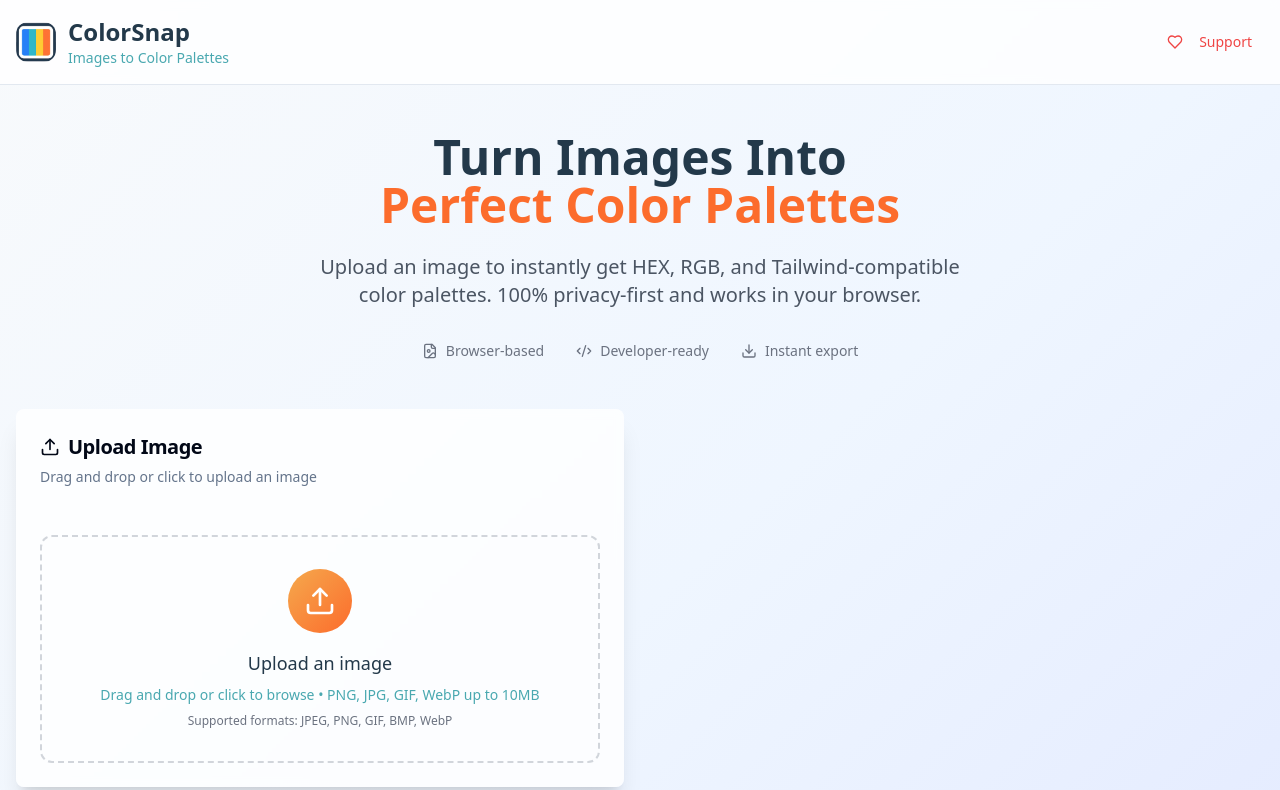
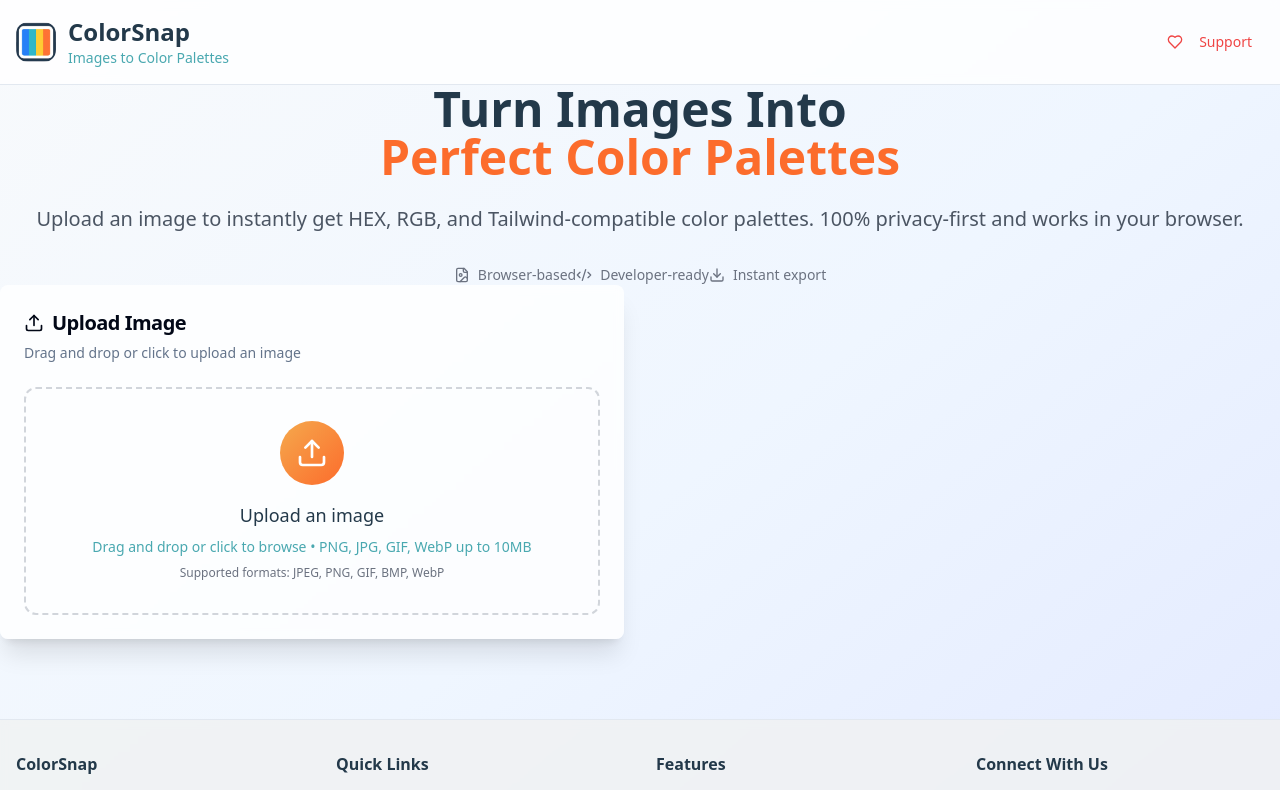
Before and after one commit to Madhav1716/Colorsnap, a React (Vite) app: page / in a window 1280 px wide. Shown: the top 790 px of the page. Built offline with nearby package versions, Linux system fonts and the light colour scheme.

Commit message:
domain update

```diff
--- a/src/App.css
+++ b/src/App.css
@@ -1,6 +1,6 @@
 #root {
-  margin: 0 auto;
-  padding: 2rem;
+  margin: 0;
+  padding: 0;
   text-align: center;
 }
 
--- a/src/pages/About.tsx
+++ b/src/pages/About.tsx
@@ -182,16 +182,16 @@ const About: React.FC = () => {
         </header>
 
         {/* Hero Section */}
-        <section className="container mx-auto px-4 py-8 sm:py-12">
-          <div className="text-center mx-auto mb-12">
+        <section>
+          <div className="text-center">
             <h1 className="text-4xl sm:text-5xl md:text-6xl font-bold text-dark-charcoal mb-6">
               About ColorSnap
             </h1>
-            <p className="text-lg sm:text-xl text-slate-gray mb-8 mx-auto">
+            <p className="text-lg sm:text-xl text-slate-gray mb-8">
               ColorSnap is a powerful, privacy-first color extraction tool designed for modern designers and developers.
               We believe great design starts with great colors, and we're here to make color palette creation effortless.
             </p>
-            <div className="flex flex-col sm:flex-row items-center justify-center space-y-4 sm:space-y-0 sm:space-x-8">
+            <div className="flex flex-col sm:flex-row items-center justify-center">
               <div className="flex items-center text-sm text-slate-gray">
                 <Shield className="w-4 h-4 mr-2 text-vivid-teal" />
                 Privacy-First
--- a/src/pages/Index.tsx
+++ b/src/pages/Index.tsx
@@ -239,19 +239,19 @@ const Index = () => {
         </header>
 
         {/* Hero Section */}
-        <section className="container mx-auto px-4 py-8 sm:py-12">
-          <div className="text-center max-w-4xl mx-auto mb-8 sm:mb-12">
+        <section>
+          <div className="text-center">
             <h2 className="text-3xl sm:text-4xl md:text-5xl font-bold text-[#23394a] mb-4 sm:mb-6">
               Turn Images Into
               <span className="text-[#fc6c2c] block">
                 Perfect Color Palettes
               </span>
             </h2>
-            <p className="text-base sm:text-lg md:text-xl text-gray-600 mb-6 sm:mb-8 max-w-2xl mx-auto px-4">
+            <p className="text-base sm:text-lg md:text-xl text-gray-600 mb-6 sm:mb-8">
               Upload an image to instantly get HEX, RGB, and Tailwind-compatible
               color palettes. 100% privacy-first and works in your browser.
             </p>
-            <div className="flex flex-col sm:flex-row items-center justify-center space-y-2 sm:space-y-0 sm:space-x-6 md:space-x-8 text-xs sm:text-sm text-gray-500">
+            <div className="flex flex-col sm:flex-row items-center justify-center text-xs sm:text-sm text-gray-500">
               <div className="flex items-center">
                 <FileImage className="w-3 h-3 sm:w-4 sm:h-4 mr-2" />
                 Browser-based
@@ -266,14 +266,12 @@ const Index = () => {
               </div>
             </div>
           </div>
-
-          {/* Main Content */}
-          <div className="space-y-6 sm:space-y-8 mx-auto">
+          <div>
             {/* Top Row - Image Upload and Color Palette */}
             <div className="grid grid-cols-1 lg:grid-cols-2 gap-6 lg:gap-8">
               {/* Left Column - Upload */}
               <Card className="border-0 shadow-xl bg-white/80 backdrop-blur-sm">
-                <CardHeader className="p-4 sm:p-6">
+                <CardHeader>
                   <CardTitle className="flex items-center text-lg sm:text-xl">
                     <Upload className="w-4 h-4 sm:w-5 sm:h-5 mr-2" />
                     Upload Image
@@ -282,7 +280,7 @@ const Index = () => {
                     Drag and drop or click to upload an image
                   </CardDescription>
                 </CardHeader>
-                <CardContent className="p-4 sm:p-6 pt-0">
+                <CardContent>
                   <ImageUpload
                     onImageUpload={handleImageUpload}
                     isProcessing={isProcessing}
```
